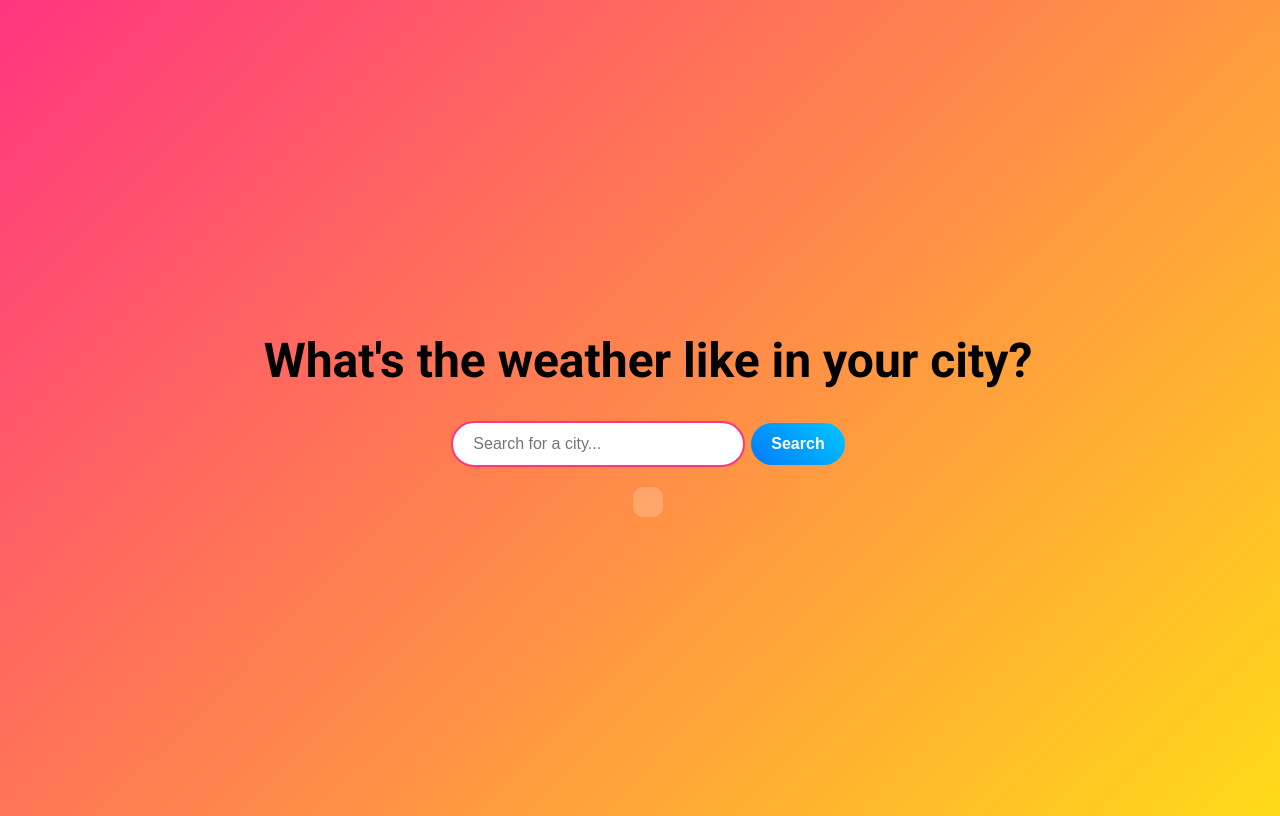
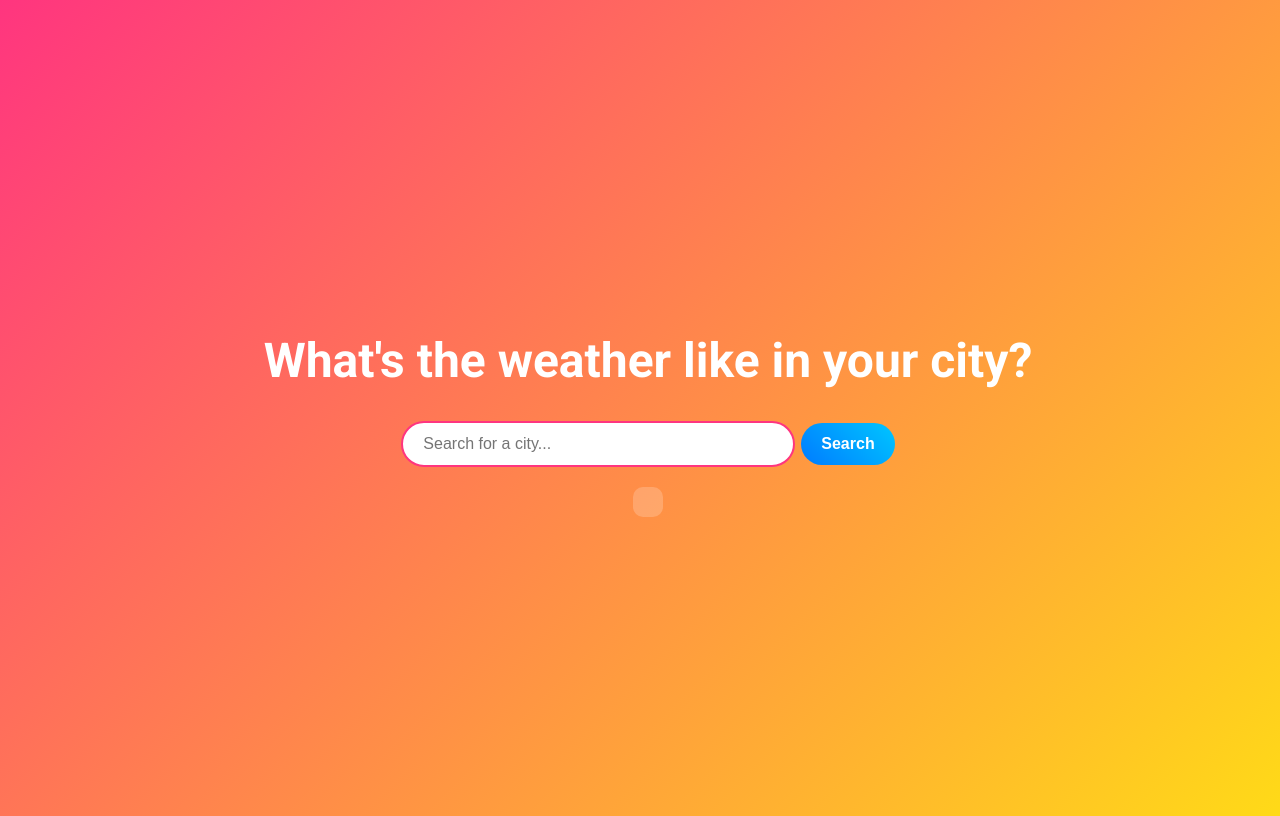
Before and after one commit to anvex21/Weather-Application, a website: page public/index.html in a window 1280 px wide. Drawn offline with nearby package versions, Linux system fonts and the light colour scheme.

Commit message:
Update CSS

```diff
--- a/public/style.css
+++ b/public/style.css
@@ -1,6 +1,8 @@
 body {
   width: 100%;
-  height: 100vh;
+  min-height: 100vh;
+  overflow-y: hidden;
+  overflow-x: hidden;
   display: flex;
   align-items: center;
   justify-content: center;
@@ -26,7 +28,7 @@ body {
 }
 #search {
   padding: 12px 20px;
-  width: 250px;
+  width: 350px;
   font-size: 1rem;
   border: 2px solid #ff357f;
   border-radius: 25px;
@@ -34,13 +36,11 @@ body {
   transition: all 0.3s ease-in-out;
 }
 
-/* Input focus effect */
 #search:focus {
   border-color: yellow;
   box-shadow: 0 0 10px yellow;
 }
 
-/* Button styling */
 #submit {
   padding: 12px 20px;
   font-size: 1rem;
@@ -53,7 +53,6 @@ body {
   transition: all 0.3s ease-in-out;
 }
 
-/* Button hover effect */
 #submit:hover {
   transform: scale(1.1);
   background: linear-gradient(45deg, #00c6ff, #007bff);
@@ -67,4 +66,11 @@ body {
   background: rgba(255, 255, 255, 0.2);
   font-size: 1.5rem;
   font-family: "Merriweather";
+  color: whitesmoke;
+  font-weight: bold;
 }
+
+h1 {
+  color: white;
+  font-weight: bold;
+}
```
